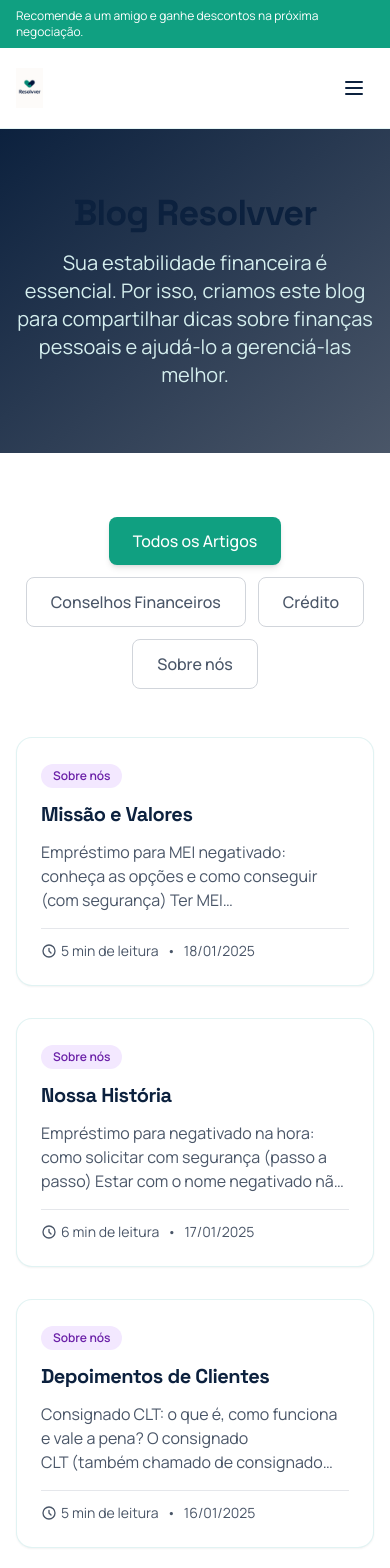
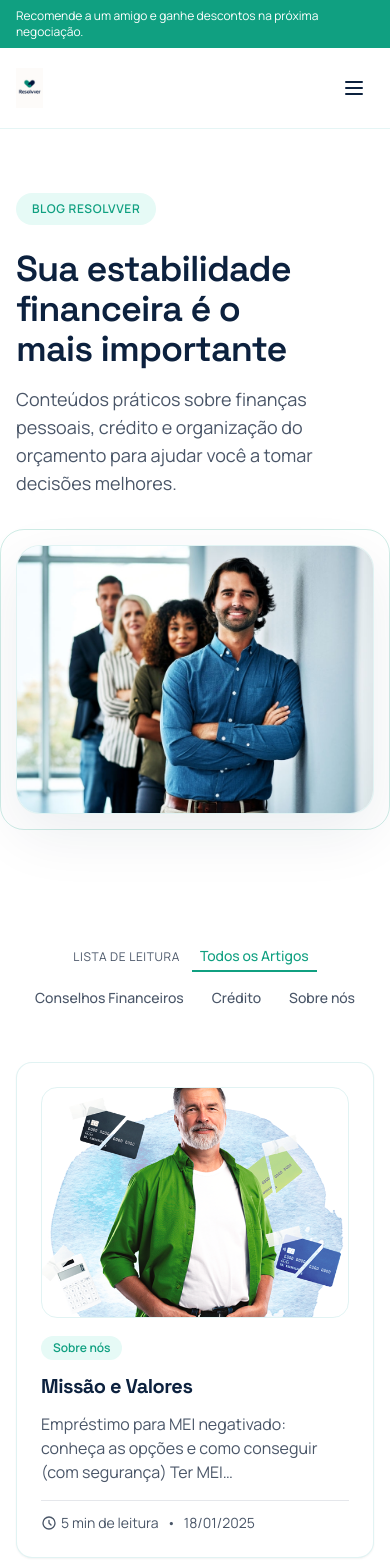
Before and after one commit to synapticcodes/resolvver_site, a Next.js app: page /blog in a window 390 px wide. Shown: the top 1568 px of the page. Built offline with nearby package versions, Linux system fonts and the light colour scheme.

Commit message:
Modificacoes na sessao blog

```diff
--- a/src/app/blog/page.tsx
+++ b/src/app/blog/page.tsx
@@ -1,10 +1,11 @@
 'use client'
 
 import { useState } from 'react'
-import type { Metadata } from 'next'
+import Image from 'next/image'
 import Container from '@/components/ui/Container'
 import BlogCard from '@/components/blog/BlogCard'
 import CategoryFilter from '@/components/blog/CategoryFilter'
+import Button from '@/components/ui/Button'
 import { blogPosts } from '@/data/blog/posts'
 import type { BlogCategory } from '@/types/blog'
 
@@ -19,13 +20,36 @@
   return (
     <>
       {/* Hero Section */}
-      <section className="py-16 md:py-24 bg-gradient-to-br from-brand-navy to-brand-slate text-white">
+      <section className="py-16 md:py-24 bg-white">
         <Container>
-          <div className="max-w-3xl mx-auto text-center">
-            <h1 className="text-4xl md:text-5xl font-bold mb-4">Blog Resolvver</h1>
-            <p className="text-xl text-brand-sky">
-              Sua estabilidade financeira é essencial. Por isso, criamos este blog para compartilhar dicas sobre finanças pessoais e ajudá-lo a gerenciá-las melhor.
-            </p>
+          <div className="grid grid-cols-1 lg:grid-cols-[1.1fr_0.9fr] gap-12 items-center">
+            <div className="max-w-xl">
+              <span className="inline-flex items-center gap-2 px-4 py-2 rounded-full bg-brand-mint text-brand-emerald text-xs font-semibold uppercase tracking-wider">
+                Blog Resolvver
+              </span>
+              <h1 className="text-4xl md:text-5xl font-semibold mt-6 mb-4 text-balance">
+                Sua estabilidade financeira é o mais importante
+              </h1>
+              <p className="text-lg md:text-xl text-brand-slate">
+                Conteúdos práticos sobre finanças pessoais, crédito e organização do orçamento para ajudar você a tomar decisões melhores.
+              </p>
+            </div>
+
+            <div className="flex justify-center lg:justify-end">
+              <div className="relative w-full max-w-md">
+                <div className="absolute -inset-4 rounded-3xl border border-brand-emerald/20"></div>
+                <div className="relative aspect-[4/3] overflow-hidden rounded-3xl shadow-soft border border-brand-sky/70 bg-white">
+                  <Image
+                    src="/images/photos/2.jpg"
+                    alt="Equipe Resolvver"
+                    fill
+                    className="object-cover"
+                    sizes="(min-width: 1024px) 420px, 90vw"
+                    priority
+                  />
+                </div>
+              </div>
+            </div>
           </div>
         </Container>
       </section>
@@ -46,13 +70,45 @@
             </div>
           ) : (
             <div className="grid grid-cols-1 md:grid-cols-2 lg:grid-cols-3 gap-8">
-              {filteredPosts.map((post) => (
-                <BlogCard key={post.slug} post={post} />
+              {filteredPosts.map((post, index) => (
+                <BlogCard key={post.slug} post={post} index={index} />
               ))}
             </div>
           )}
         </Container>
       </section>
+
+      {/* CTA Section */}
+      <section className="py-16 md:py-24 bg-[#123c35]">
+        <Container>
+          <div className="mx-auto max-w-5xl rounded-3xl bg-white/95 p-6 md:p-10 shadow-soft">
+            <div className="grid grid-cols-1 md:grid-cols-[1.05fr_0.95fr] gap-8 items-center">
+              <div>
+                <p className="text-sm text-brand-slate mb-2">Quer ajuda personalizada?</p>
+                <h2 className="text-2xl md:text-3xl font-semibold text-brand-navy mb-4">
+                  Liquidamos suas dívidas com até 90% de desconto
+                </h2>
+                <p className="text-base text-brand-slate mb-6">
+                  Simule seu caso e descubra as possibilidades para o seu momento financeiro.
+                </p>
+                <Button href="/simule-seu-caso" size="md">
+                  Simular meu caso
+                </Button>
+              </div>
+
+              <div className="relative h-56 md:h-64 rounded-2xl overflow-hidden border border-brand-sky/70">
+                <Image
+                  src="/images/photos/5.jpg"
+                  alt="Consultoria financeira"
+                  fill
+                  className="object-cover"
+                  sizes="(min-width: 768px) 420px, 90vw"
+                />
+              </div>
+            </div>
+          </div>
+        </Container>
+      </section>
     </>
   )
 }
--- a/src/components/blog/BlogCard.tsx
+++ b/src/components/blog/BlogCard.tsx
@@ -1,9 +1,11 @@
+import Image from 'next/image'
 import Link from 'next/link'
 import Card from '@/components/ui/Card'
 import type { BlogPostMetadata } from '@/types/blog'
 
 interface BlogCardProps {
   post: BlogPostMetadata
+  index?: number
 }
 
 const categoryLabels = {
@@ -13,15 +15,34 @@
 }
 
 const categoryColors = {
-  'conselhos-financeiros': 'bg-blue-100 text-blue-800',
-  'credito': 'bg-green-100 text-green-800',
-  'sobre-nos': 'bg-purple-100 text-purple-800',
+  'conselhos-financeiros': 'bg-brand-mint text-brand-emerald',
+  'credito': 'bg-brand-mint text-brand-emerald',
+  'sobre-nos': 'bg-brand-mint text-brand-emerald',
 }
 
-export default function BlogCard({ post }: BlogCardProps) {
+const cardImages = [
+  '/images/photos/1.png.webp',
+  '/images/photos/2.jpg',
+  '/images/photos/3.jpg',
+  '/images/photos/4.jpg',
+  '/images/photos/5.jpg',
+]
+
+export default function BlogCard({ post, index = 0 }: BlogCardProps) {
+  const image = post.thumbnailUrl ?? cardImages[index % cardImages.length]
+
   return (
     <Link href={`/blog/${post.slug}`}>
       <Card hover className="h-full flex flex-col">
+        <div className="relative aspect-[4/3] w-full overflow-hidden rounded-2xl border border-brand-sky/70 mb-4">
+          <Image
+            src={image}
+            alt={post.title}
+            fill
+            className="object-cover"
+            sizes="(min-width: 1024px) 360px, 90vw"
+          />
+        </div>
         <div className="mb-3">
           <span className={`inline-block px-3 py-1 rounded-full text-xs font-semibold ${categoryColors[post.category]}`}>
             {categoryLabels[post.category]}
--- a/src/components/blog/CategoryFilter.tsx
+++ b/src/components/blog/CategoryFilter.tsx
@@ -17,16 +17,17 @@
 
 export default function CategoryFilter({ selectedCategory, onCategoryChange }: CategoryFilterProps) {
   return (
-    <div className="flex flex-wrap gap-3 justify-center mb-12">
+    <div className="flex flex-wrap items-center gap-3 justify-center md:justify-start mb-12">
+      <span className="text-xs uppercase tracking-wider text-brand-slate">Lista de leitura</span>
       {categories.map((category) => (
         <button
           key={category.id}
           onClick={() => onCategoryChange(category.id as BlogCategory | 'todos')}
           className={cn(
-            'px-6 py-3 rounded-lg font-medium transition-all',
+            'px-2 py-1 text-sm font-medium transition-colors border-b-2',
             selectedCategory === category.id
-              ? 'bg-brand-emerald text-white shadow-md'
-              : 'bg-white text-brand-slate border border-gray-300 hover:border-brand-emerald hover:text-brand-emerald'
+              ? 'text-brand-emerald border-brand-emerald'
+              : 'text-brand-slate border-transparent hover:text-brand-emerald'
           )}
         >
           {category.label}
```
